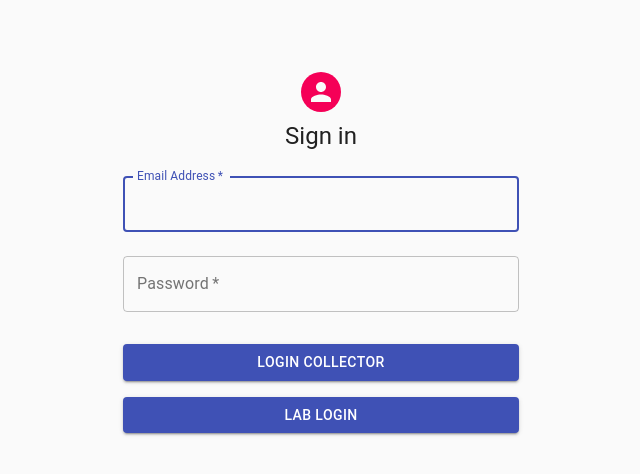
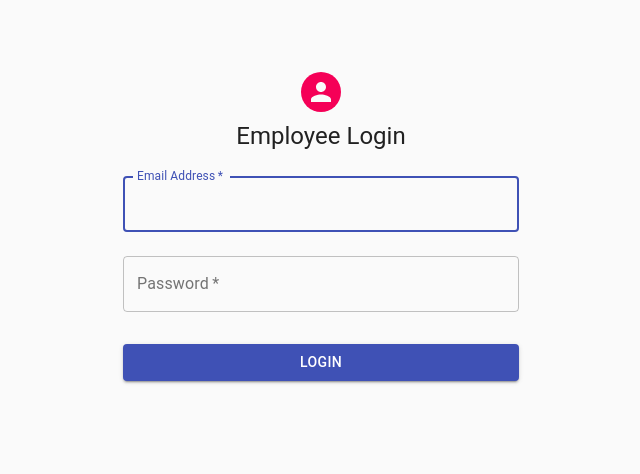
Before and after one commit to alawngnome/COVID-testing, a React (Create React App) app: page / in a window 1280 px wide. Shown: the top 474 px of the page, without its empty margins (319-959 px from the left). Built offline with nearby package versions, Linux system fonts and the light colour scheme.

Commit message:
Employee Login state addition

```diff
--- a/src/App.js
+++ b/src/App.js
@@ -1,4 +1,5 @@
 import Login from './Components/Login.js';
+import EELogin from './Components/EELogin.js';
 import TestCollection from './Components/TestCollection.js';
 
 import LabHome from './Components/LabHome.js';
@@ -6,7 +7,8 @@ import LabHome from './Components/LabHome.js';
 function App() {
   //return <TestCollection />;
   //return <LabHome />;
-  return <Login />;
+  //return <Login />;
+  return <EELogin />;
 }
 
 export default App;
--- a/src/Components/EELogin.js
+++ b/src/Components/EELogin.js
@@ -1,10 +1,13 @@
-import React from 'react';
+import React, { useState } from 'react';
 import Button from '@material-ui/core/Button';
 import CssBaseline from '@material-ui/core/CssBaseline';
 import TextField from '@material-ui/core/TextField';
 import Typography from '@material-ui/core/Typography';
 import { makeStyles } from '@material-ui/core/styles';
 import Container from '@material-ui/core/Container';
+
+import { useHistory } from 'react-router-dom';
+import Avatar from '@material-ui/core/Avatar';
 
 const useStyles = makeStyles((theme) => ({
   paper: {
@@ -27,14 +30,27 @@ const useStyles = makeStyles((theme) => ({
 }));
 
 export default function SignIn() {
-  const classes = useStyles();
+    const classes = useStyles();
+    const history = useHistory();
+
+    const [email, setEmail] = useState('');
+    const [password, setPassword] = useState('');
+
+    const handleLogin = (event) => {
+      setEmail(event.target.value);
+    };
+
+    const handlePassword = (event) => {
+      setPassword(event.target.value);
+    };
 
   return (
     <Container component='main' maxWidth='xs'>
       <CssBaseline />
       <div className={classes.paper}>
+      <Avatar className={classes.avatar}>{/*<LockOutlinedIcon /> */}</Avatar>
         <Typography component='h1' variant='h5'>
-          Employee Sign in
+          Employee Login
         </Typography>
         <form className={classes.form} noValidate>
           <TextField
@@ -47,6 +63,7 @@ export default function SignIn() {
             name='email'
             autoComplete='email'
             autoFocus
+            onChange={handleLogin}
           />
           <TextField
             variant='outlined'
@@ -58,6 +75,7 @@ export default function SignIn() {
             type='password'
             id='password'
             autoComplete='current-password'
+            onChange={handlePassword}
           />
           <div>
             <Button
--- a/src/Components/Login.js
+++ b/src/Components/Login.js
@@ -50,7 +50,7 @@ export default function SignIn() {
       <div className={classes.paper}>
         <Avatar className={classes.avatar}>{/*<LockOutlinedIcon /> */}</Avatar>
         <Typography component='h1' variant='h5'>
-          Sign in
+          Login
         </Typography>
         <form className={classes.form} noValidate>
           <TextField
```
